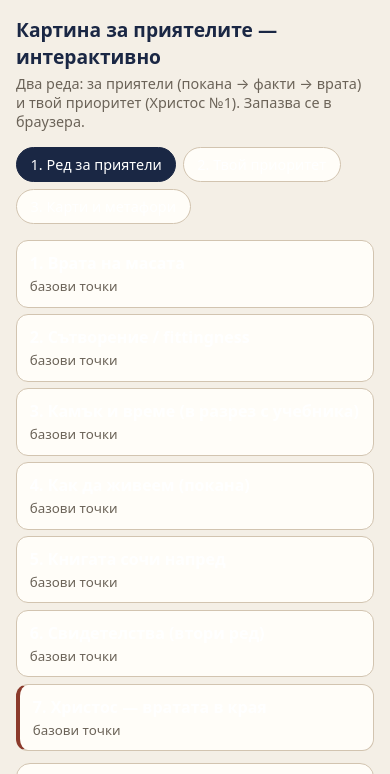
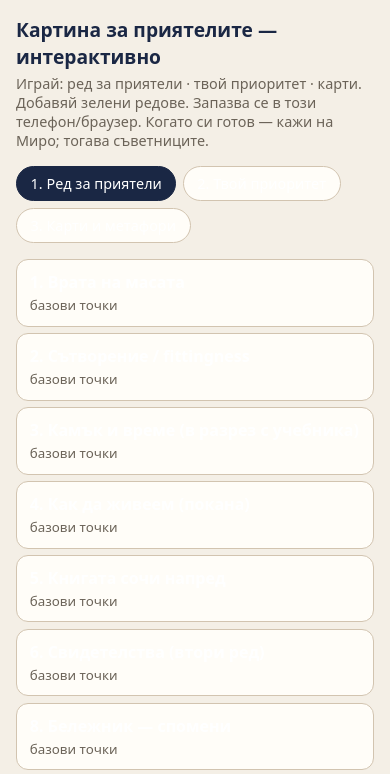
Before and after one commit to Mukatito/faith-schema-board, a plain HTML site: page index.html in a window 390 px wide. Shown: the top 774 px of the page. Drawn offline with Linux system fonts and the light colour scheme.

Commit message:
Enrich board: forgot slot, phone play hint

```diff
--- a/index.html
+++ b/index.html
@@ -43,7 +43,7 @@
 <body>
 <header>
   <h1>Картина за приятелите — интерактивно</h1>
-  <p class="sub">Два реда: за приятели (покана → факти → врата) и твой приоритет (Христос №1). Запазва се в браузера.</p>
+  <p class="sub">Играй: ред за приятели · твой приоритет · карти. Добавяй зелени редове. Запазва се в този телефон/браузер. Когато си готов — кажи на Миро; тогава съветниците.</p>
 </header>
 
 <div class="tabs">
@@ -125,6 +125,15 @@ const DATA = {
       base: [
         'NDE · изцеления с изпитване · предсказания извън Библията — внимателно',
         'Не изместват кръста'
+      ]
+    },
+    {
+      id: 'forgot',
+      title: '8. Бележник — спомени',
+      prio: 'Тук пиши какво си спомниш по пътя. Миро после го слага в рафтовете.',
+      base: [
+        'Пирамидите и Гьобекли Тепе — вече в рафт 3',
+        'Слот за забравеното: напиши го тук когато ти дойде'
       ]
     },
     {
```
